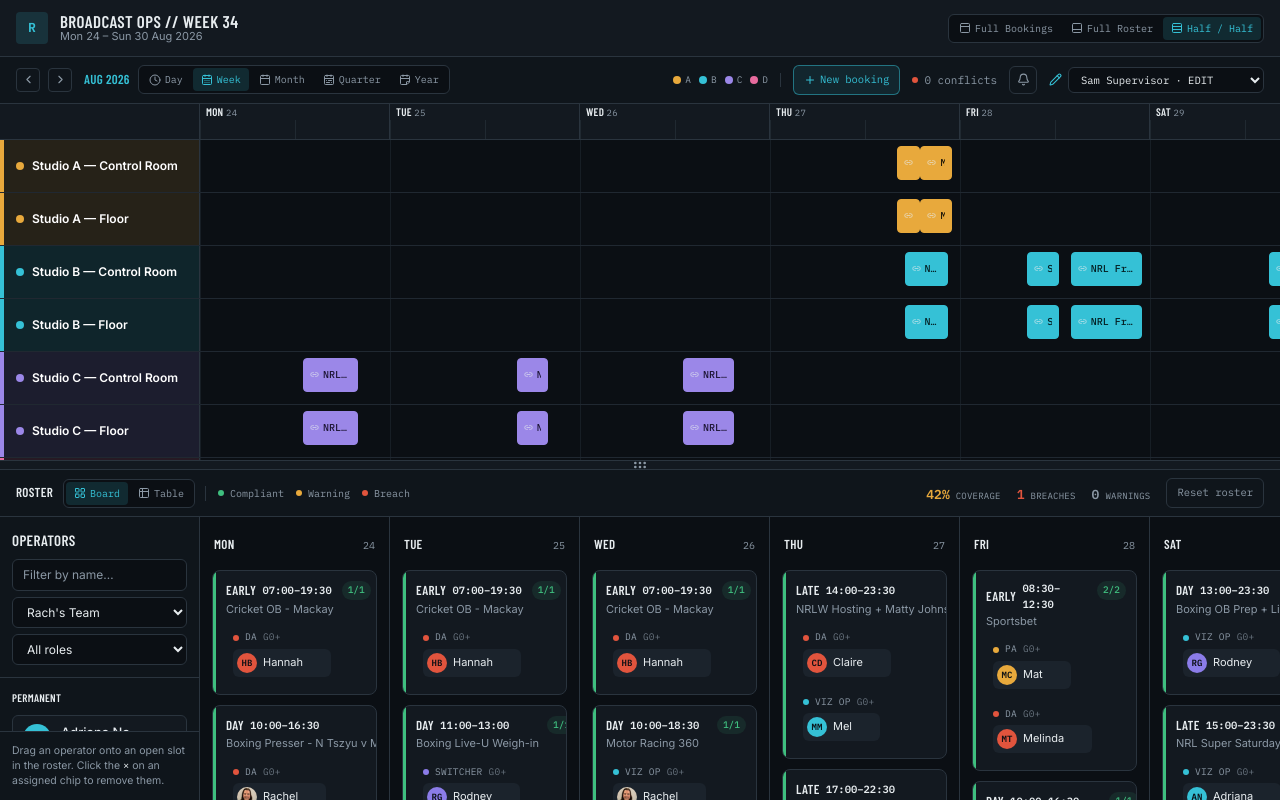
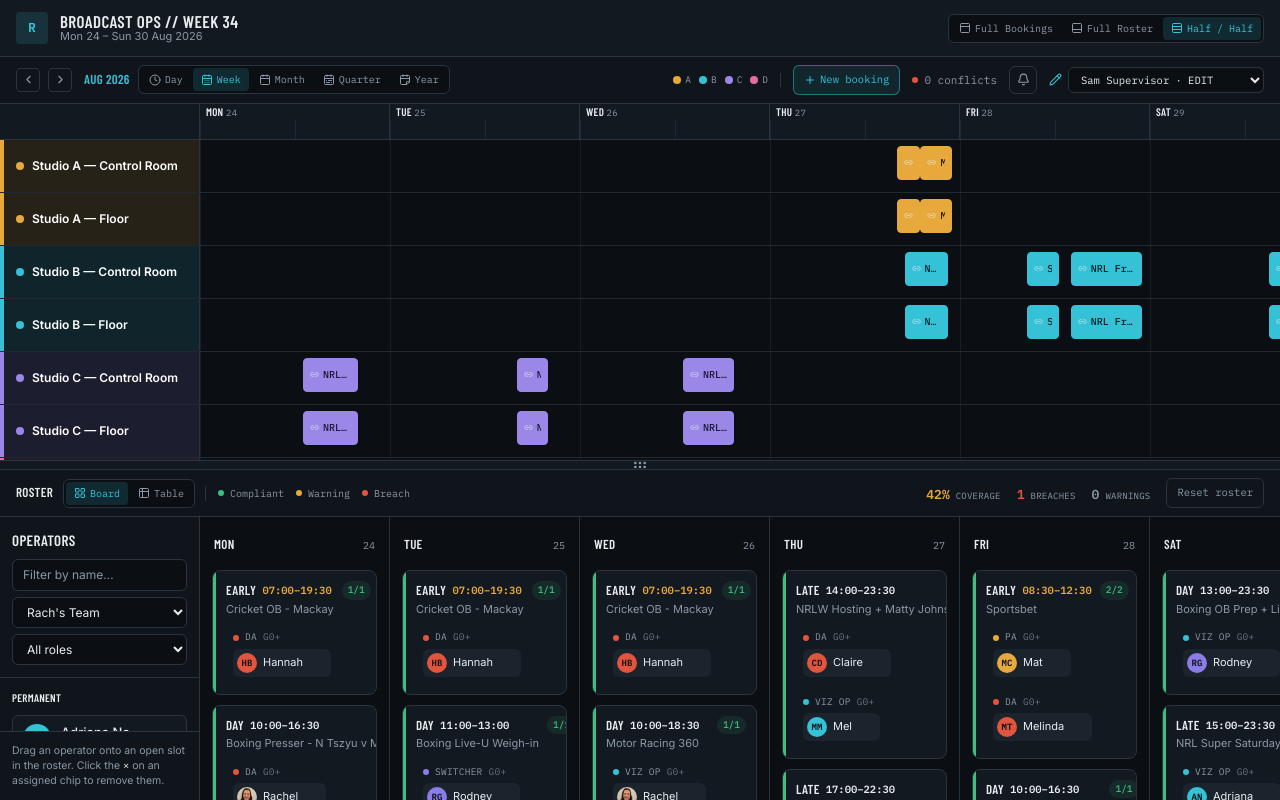
Before and after one commit to MatCooley/DAZN-PRODUCTION-MAKER, a React (Vite) app: page / in a window 1280 px wide. Built offline with nearby package versions, Linux system fonts and the light colour scheme.

Commit message:
Highlight Early-slot shift times in amber on the Roster board
Carries over the amber/bold time treatment prototyped in the design
canvas mockup for Early shifts, matching the app's existing amber
status color token.

Co-Authored-By: Claude Sonnet 5 <noreply@anthropic.com>

```diff
--- a/src/components/ShiftCard.tsx
+++ b/src/components/ShiftCard.tsx
@@ -35,7 +35,10 @@ export function ShiftCard({
               <span className="font-display text-[14px] font-semibold uppercase tracking-wide text-[var(--text-primary)] md:text-[13px]">
                 {slotLabel[shift.slot]}
               </span>
-              <span className="font-mono text-[12px] font-bold text-[var(--text-primary)] md:text-[10.5px]">
+              <span
+                className="whitespace-nowrap font-mono text-[12px] font-bold md:text-[10.5px]"
+                style={{ color: shift.slot === 'EARLY' ? 'var(--signal-amber)' : 'var(--text-primary)' }}
+              >
                 {shift.start}–{shift.end}
               </span>
             </div>
```
